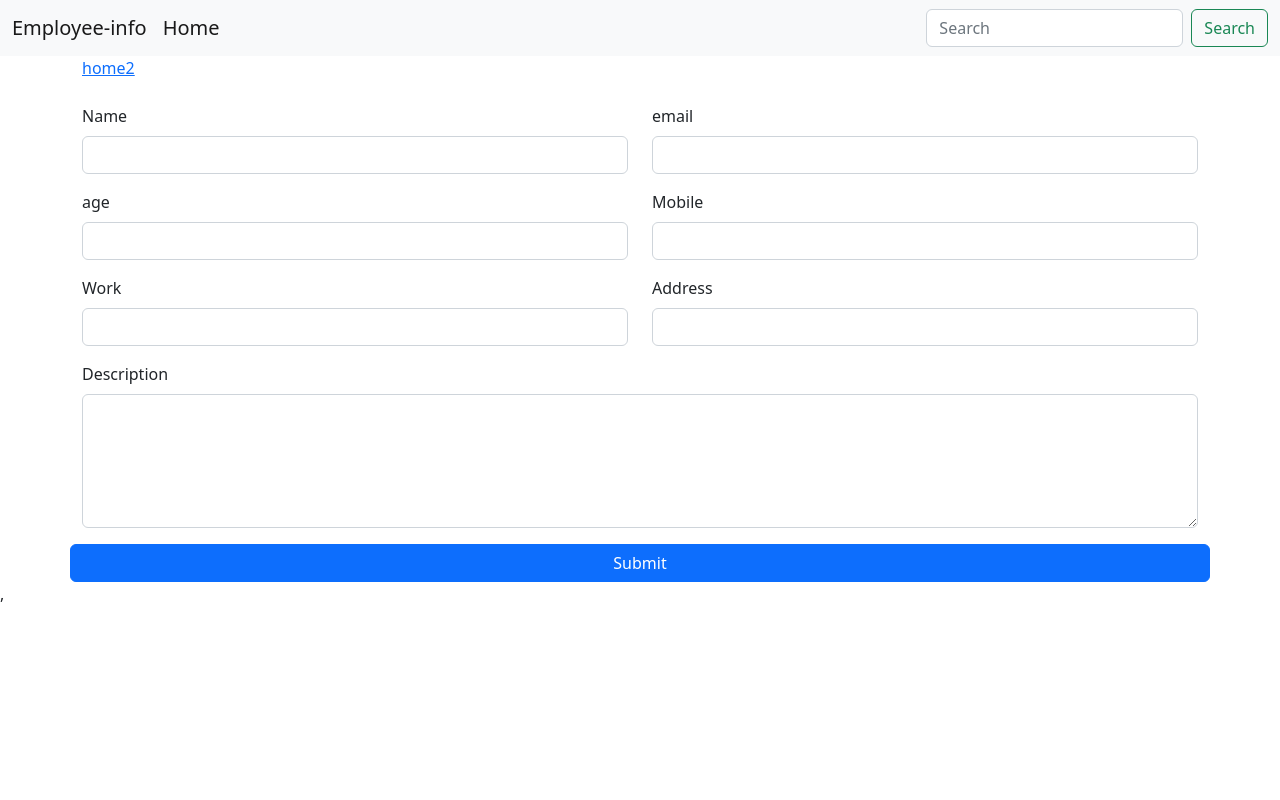
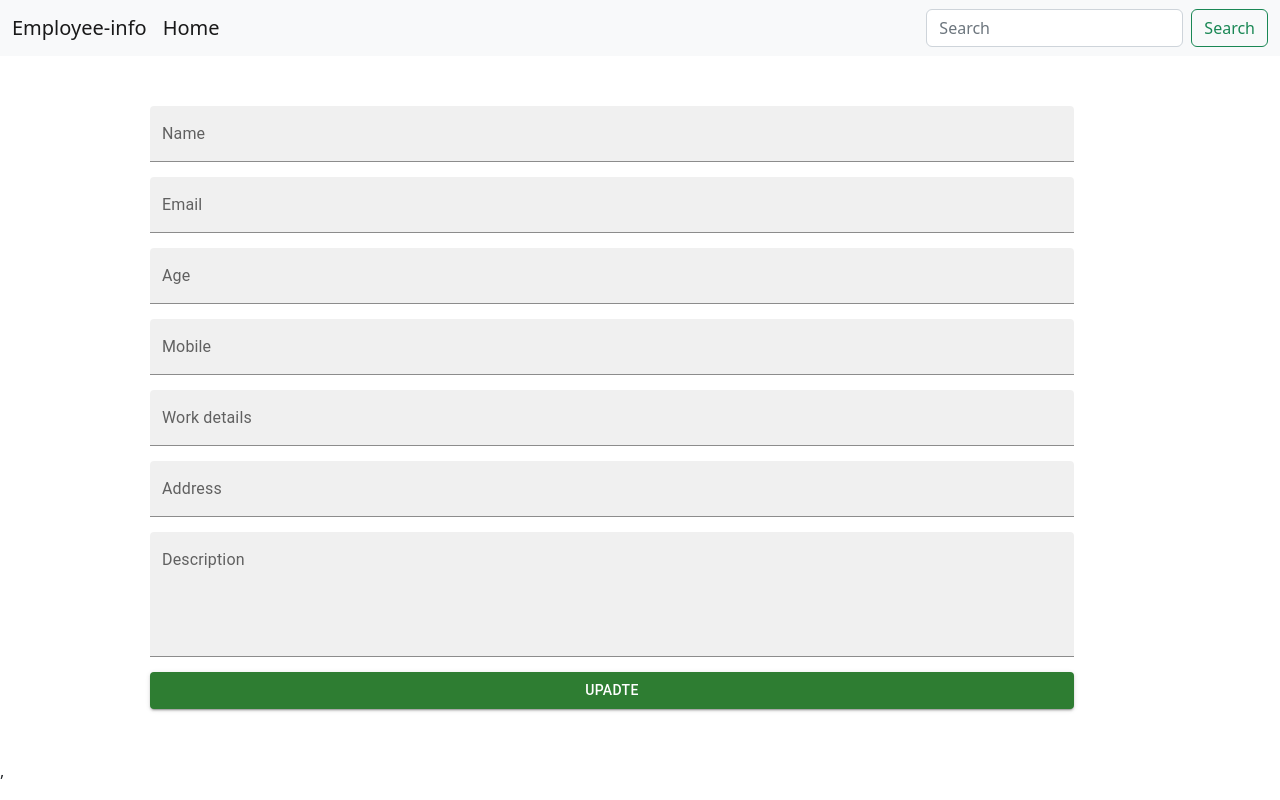
Before and after one commit to sanketapotikar1/crud-front, a React (Create React App) app: page /edit/1 in a window 1280 px wide. Built offline with nearby package versions, Linux system fonts and the light colour scheme; no server answers.

Commit message:
Edit page modify

```diff
--- a/src/components/Edit.js
+++ b/src/components/Edit.js
@@ -1,16 +1,58 @@
-import React, { useContext, useEffect, useState } from 'react'
-import { NavLink, useParams,useHistory, useNavigate } from 'react-router-dom'
-import { updatedata } from './context/ContextProvider'
+import React, { useContext, useState, useEffect } from "react";
+import { useParams, useNavigate } from "react-router-dom";
+import { updatedata } from "./context/ContextProvider";
+import { useFormik } from "formik";
+import * as yup from "yup";
 
+import Button from "@mui/material/Button";
+import TextField from "@mui/material/TextField";
 
 const Edit = () => {
-
   // const [getuserdata, setUserdata] = useState([]);
   // console.log(getuserdata);
 
-   const {updata, setUPdata} = useContext(updatedata)
+  const { updata, setUPdata } = useContext(updatedata);
 
-    const history = useNavigate("");
+  const Navigate = useNavigate("");
+
+  const { id } = useParams("");
+  console.log(id);
+
+  const formvalidationSchema = yup.object({
+    name: yup
+      .string()
+      .required("Please enter the your name")
+      .min(3, " Please give bigger name"),
+    email: yup
+      .string()
+      .min(8, "email is too short")
+      .max(25, "too long")
+      .required("Required"),
+    age: yup
+      .number()
+      .required("Please enter your name")
+      .min(18, "Age should be above 18")
+      .max(150, "please enter valid age"),
+    mobile: yup
+      .string()
+      .required("Please enter your mobile number")
+      .min(10, "Please enter 10 digit phone number")
+      .max(10, "Please enter 10 digit phone number"),
+    work: yup
+      .string()
+      .required("Please fill about your work")
+      .min(5, "please enter this info with more details"),
+    add: yup
+      .string()
+      .required("Please enter your address")
+      .min(3, "please enter your address in more detail")
+      .max(50, "please keep your address short"),
+    desc: yup
+      .string()
+      .required("please enter this decription")
+      .min(15, "Please enter this description with more details")
+      .max(250, "Please keep your description short"),
+  });
 
   const [inpval, setINP] = useState({
     name: "",
@@ -19,8 +61,8 @@ const Edit = () => {
     mobile: "",
     work: "",
     add: "",
-        desc: ""
-    })
+    desc: "",
+  });
 
   const setdata = (e) => {
     console.log(e.target.value);
@@ -28,110 +70,160 @@ const Edit = () => {
     setINP((preval) => {
       return {
         ...preval,
-                [name]: value
-            }
-        })
-    }
-
-
-    const { id } = useParams("");
-    console.log(id);
-
-
+        [name]: value,
+      };
+    });
+  };
 
   const getdata = async () => {
-
-        const res = await fetch(`https://crud-backend-fct5.onrender.com/getuser/${id}`, {
+    const res = await fetch(
+      `https://crud-backend-fct5.onrender.com/getuser/${id}`,
+      {
         method: "GET",
         headers: {
-                "Content-Type": "application/json"
+          "Content-Type": "application/json",
+        },
       }
-        });
+    );
 
     const data = await res.json();
     console.log(data);
 
     if (res.status === 422 || !data) {
       console.log("error ");
-
     } else {
-            setINP(data)
-            console.log("get data");
-
+      setINP(data);
+      console.log("data recived");
     }
-    }
+  };
 
   useEffect(() => {
     getdata();
   }, []);
 
-
-    const updateuser = async(e)=>{
+  const updateuser = async (e) => {
     e.preventDefault();
 
-        const {name,email,work,add,mobile,desc,age} = inpval;
+    const { name, email, work, add, mobile, desc, age } = inpval;
 
-        const res2 = await fetch(`https://crud-backend-fct5.onrender.com/updateuser/${id}`,{
+    const res2 = await fetch(
+      `https://crud-backend-fct5.onrender.com/updateuser/${id}`,
+      {
         method: "PATCH",
         headers: {
-                "Content-Type": "application/json"
+          "Content-Type": "application/json",
         },
-            body:JSON.stringify({
-                name,email,work,add,mobile,desc,age
-            })
-        });
+        body: JSON.stringify({
+          name,
+          email,
+          work,
+          add,
+          mobile,
+          desc,
+          age,
+        }),
+      }
+    );
 
     const data2 = await res2.json();
     console.log(data2);
 
-        if(res2.status === 422 || !data2){
+    if (res2.status === 422 || !data2) {
       alert("fill the data");
-        }else{
-            history("/")
+    } else {
+      Navigate("/");
       setUPdata(data2);
     }
+  };
 
-    }
+  const { handleSubmit, values, handleChange, handleBlur, errors, touched } =
+    useFormik({
+      initialValues: {
+        name: "",
+        email: "",
+        age: "",
+        mobile: "",
+        work: "",
+        add: "",
+        desc: "",
+      },
+      validationSchema: formvalidationSchema,
+      onSubmit: (newdata) => {
+        console.log("onSubmit", newdata);
+        updateuser(newdata);
+      },
+    });
 
   return (
-        <div className="container">
-            <NavLink to="/">home2</NavLink>
-            <form className="mt-4">
-                <div className="row">
-                    <div class="mb-3 col-lg-6 col-md-6 col-12">
-                        <label for="exampleInputEmail1" class="form-label">Name</label>
-                        <input type="text" value={inpval.name} onChange={setdata} name="name" class="form-control" id="exampleInputEmail1" aria-describedby="emailHelp" />
-                    </div>
-                    <div class="mb-3 col-lg-6 col-md-6 col-12">
-                        <label for="exampleInputPassword1" class="form-label">email</label>
-                        <input type="email" value={inpval.email} onChange={setdata} name="email" class="form-control" id="exampleInputPassword1" />
-                    </div>
-                    <div class="mb-3 col-lg-6 col-md-6 col-12">
-                        <label for="exampleInputPassword1" class="form-label">age</label>
-                        <input type="text" value={inpval.age} onChange={setdata} name="age" class="form-control" id="exampleInputPassword1" />
-                    </div>
-                    <div class="mb-3 col-lg-6 col-md-6 col-12">
-                        <label for="exampleInputPassword1" class="form-label">Mobile</label>
-                        <input type="number" value={inpval.mobile} onChange={setdata} name="mobile" class="form-control" id="exampleInputPassword1" />
-                    </div>
-                    <div class="mb-3 col-lg-6 col-md-6 col-12">
-                        <label for="exampleInputPassword1" class="form-label">Work</label>
-                        <input type="text" value={inpval.work} onChange={setdata} name="work" class="form-control" id="exampleInputPassword1" />
-                    </div>
-                    <div class="mb-3 col-lg-6 col-md-6 col-12">
-                        <label for="exampleInputPassword1" class="form-label">Address</label>
-                        <input type="text" value={inpval.add} onChange={setdata} name="add" class="form-control" id="exampleInputPassword1" />
-                    </div>
-                    <div class="mb-3 col-lg-12 col-md-12 col-12">
-                        <label for="exampleInputPassword1" class="form-label">Description</label>
-                        <textarea name="desc" value={inpval.desc} onChange={setdata} className="form-control" id="" cols="30" rows="5"></textarea>
-                    </div>
+    <form className="Add-data-form">
+      <TextField
+        label="Name"
+        name="name"
+        variant="filled"
+        value={inpval.name}
+        onChange={setdata}
+      />
 
-                    <button type="submit" onClick={updateuser} class="btn btn-primary">Submit</button>
-                </div>
+      <TextField
+        label="Email"
+        name="email"
+        variant="filled"
+        value={inpval.email}
+        onChange={setdata}
+      />
+
+      <TextField
+        label="Age"
+        name="age"
+        variant="filled"
+        value={inpval.age}
+        onChange={setdata}
+      />
+
+      <TextField
+        label="Mobile"
+        name="mobile"
+        variant="filled"
+        value={inpval.mobile}
+        onChange={setdata}
+      />
+
+      <TextField
+        label="Work details"
+        name="work"
+        variant="filled"
+        value={inpval.work}
+        onChange={setdata}
+      />
+
+      <TextField
+        label="Address"
+        name="add"
+        variant="filled"
+        value={inpval.add}
+        onChange={setdata}
+      />
+
+      <TextField
+        multiline
+        rows={4}
+        label="Description"
+        name="desc"
+        variant="filled"
+        value={inpval.desc}
+        onChange={setdata}
+      />
+
+      <Button
+        onClick={updateuser}
+        type="submit"
+        variant="contained"
+        color="success"
+      >
+        Upadte
+      </Button>
     </form>
-        </div>
-    )
-}
+  );
+};
 
 export default Edit;
--- a/src/components/Register.js
+++ b/src/components/Register.js
@@ -1,6 +1,6 @@
-import React, { useContext, useState } from "react";
-import { NavLink, useNavigate } from "react-router-dom";
-import { Formik, useFormik } from "formik";
+import React, { useContext } from "react";
+import {  useNavigate } from "react-router-dom";
+import { useFormik } from "formik";
 import * as yup from "yup";
 import { adddata } from "./context/ContextProvider";
 
@@ -169,9 +169,9 @@ const Register = () => {
         error={touched.desc && errors.desc ? true : false}
       />
 
-      <button type="submit" variant="filled">
+      <Button type="submit" variant="contained" color="success">
         Submit
-      </button>
+      </Button>
     </form>
   );
 };
```
Lines whose indentation alone changed are shown as unchanged.
